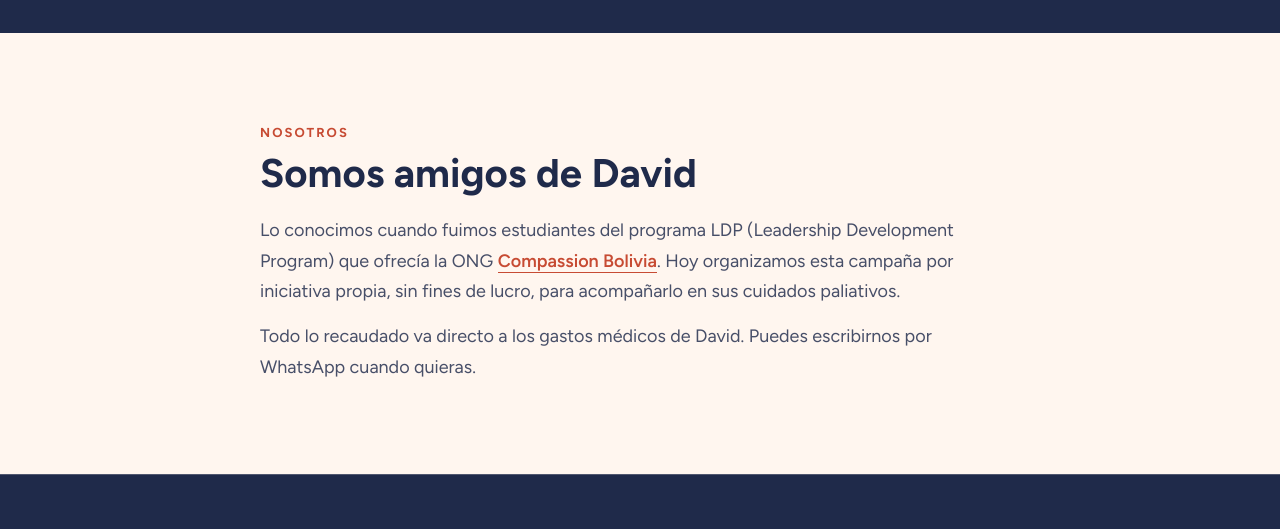
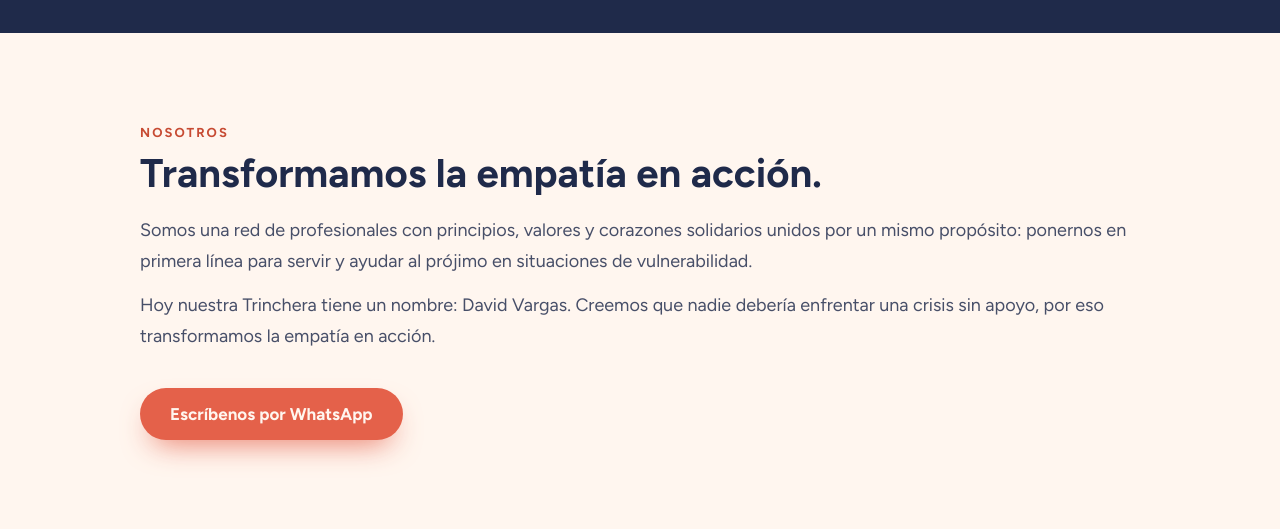
Before and after one commit to calebespinoza/trinchera-solidaria, a plain HTML site: page index.html in a window 1280 px wide. Shown: the part 3020-3549 px from the top of the page. Drawn offline with nearby package versions, Linux system fonts and the light colour scheme.

Commit message:
Update section 'Nosotros'

```diff
--- a/index.html
+++ b/index.html
@@ -209,11 +209,13 @@
 
 
   <section id="nosotros" style="scroll-margin-top: 84px; padding: clamp(56px, 8vw, 92px) 20px; background: #FFF6EF">
-    <div style="max-width: 760px; margin: 0 auto">
+    <div style="max-width: 1000px; margin: 0 auto">
       <p style="font-size: 13px; font-weight: 700; letter-spacing: 0.16em; text-transform: uppercase; color: #C74B33; margin: 0">Nosotros</p>
-      <h2 style="font-family: Figtree; font-size: clamp(30px, 3.5vw, 40px); line-height: 1.08; margin: 12px 0 0; font-weight: 700; color: #1F2A4A">Somos amigos de David</h2>
-      <p style="font-size: 18px; line-height: 1.7; color: rgba(31,42,74,0.82); margin: 20px 0 0; text-wrap: pretty">Lo conocimos cuando fuimos estudiantes del programa LDP (Leadership Development Program) que ofrecía la ONG <a href="https://compassionbolivia.ci.org/index.html" target="_blank" rel="noopener" class="scp1" style="color: rgb(199, 75, 51); font-weight: 600; border-bottom: 1.5px solid rgb(199, 75, 51);">Compassion Bolivia</a>. Hoy organizamos esta campaña por iniciativa propia, sin fines de lucro, para acompañarlo en sus cuidados paliativos.</p>
-      <p style="font-size: 18px; line-height: 1.7; color: rgba(31,42,74,0.82); margin: 14px 0 0; text-wrap: pretty">Todo lo recaudado va directo a los gastos médicos de David. Puedes escribirnos por WhatsApp cuando quieras.</p>
+      <h2 style="font-family: Figtree; font-size: clamp(30px, 3.5vw, 40px); line-height: 1.08; margin: 12px 0 0; font-weight: 700; color: #1F2A4A">Transformamos la empatía en acción.</h2>
+      <p style="font-size: 18px; line-height: 1.7; color: rgba(31,42,74,0.82); margin: 20px 0 0; text-wrap: pretty">Somos una red de profesionales con principios, valores y corazones solidarios unidos por un mismo propósito: ponernos en primera línea para servir y ayudar al prójimo en situaciones de vulnerabilidad.</p>
+      <p style="font-size: 18px; line-height: 1.7; color: rgba(31,42,74,0.82); margin: 14px 0 0; text-wrap: pretty">Hoy nuestra Trinchera tiene un nombre: David Vargas. Creemos que nadie debería enfrentar una crisis sin apoyo, por eso transformamos la empatía en acción.</p>
+      <div style="display: flex; flex-wrap: wrap; gap: 14px; margin-top: 36px">
+        <a href="{{ waGeneral }}" target="_blank" rel="noopener" style="background: #E4614A; color: #FFF6EF; padding: 16px 30px; border-radius: 999px; font-weight: 700; font-size: 17px; box-shadow: 0 14px 30px -12px rgba(228,97,74,0.9)" style-hover="background: #C74B33">Escríbenos por WhatsApp</a>      </div>
     </div>
   </section>
 
```
